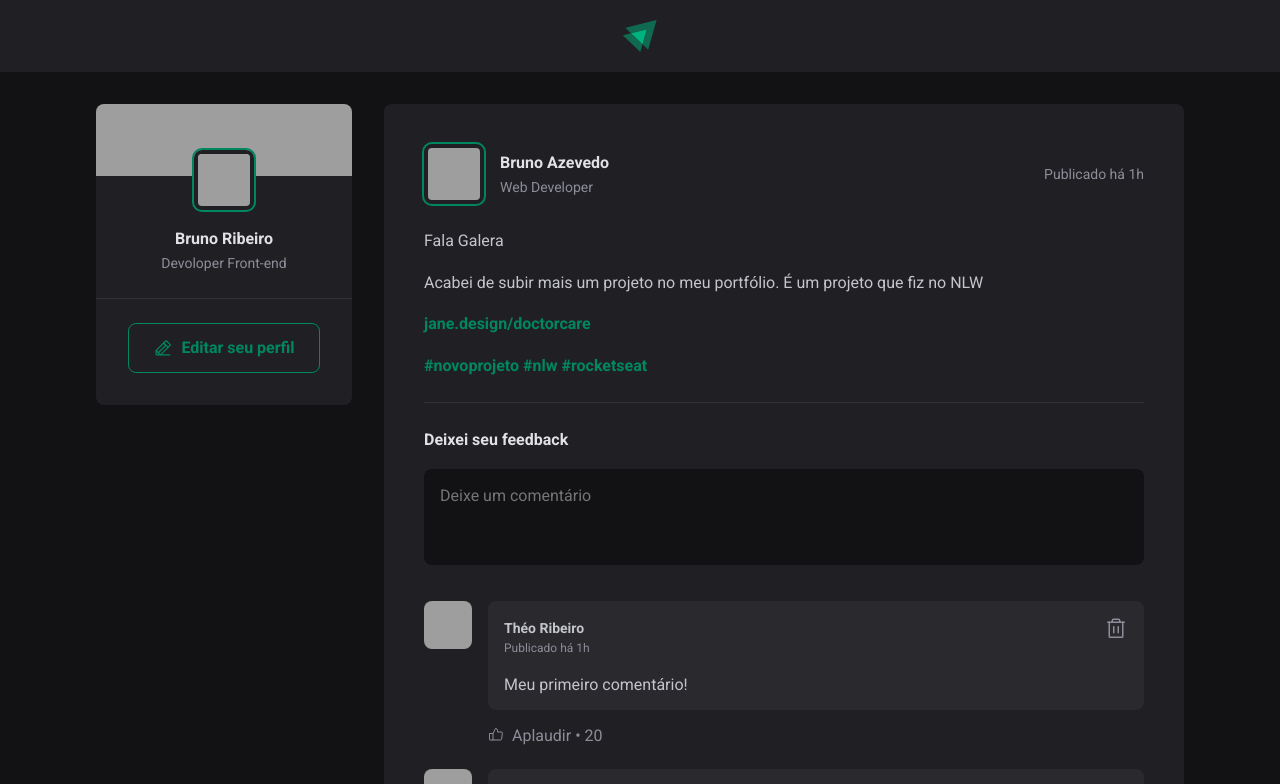
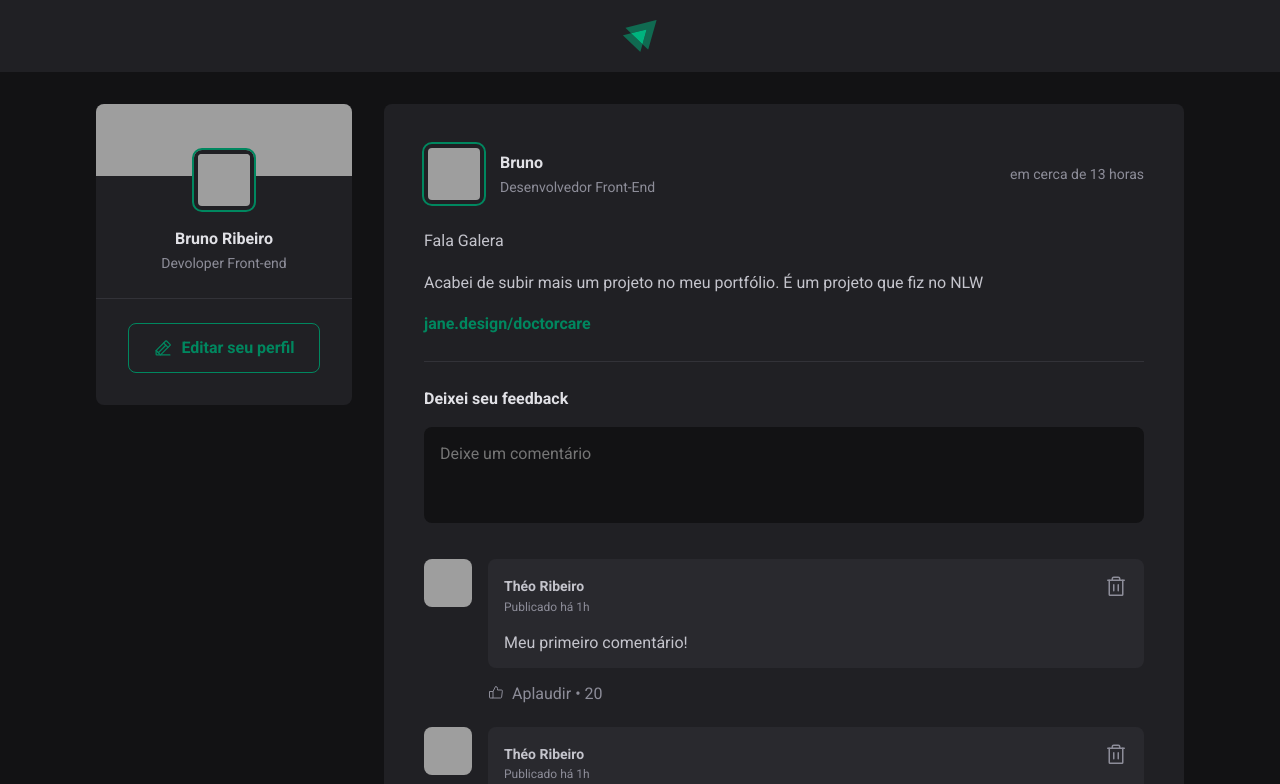
Before and after one commit to brunorazevedo/Project-Feed, a React (Vite) app: page / in a window 1280 px wide. Shown: the top 784 px of the page. Built offline with nearby package versions, Linux system fonts and the light colour scheme; grey boxes are pictures that could not be loaded.

Commit message:
Inicio do conteúdo dinâmico

```diff
--- a/package.json
+++ b/package.json
@@ -9,6 +9,7 @@
     "preview": "vite preview"
   },
   "dependencies": {
+    "date-fns": "^2.29.2",
     "phosphor-react": "^1.4.1",
     "react": "^18.2.0",
     "react-dom": "^18.2.0"
--- a/src/App.jsx
+++ b/src/App.jsx
@@ -6,7 +6,43 @@
 import styles from './App.module.css';
 import './global.css';
 
+// author : {avatar_url:"", name: "", role: ""}
+// publishedAt: Date
+// content: String
 
+const posts = [
+  {
+    id: 1,
+    author: {
+      avatarUrl: 'https://github.com/brunorazevedo.png',
+      name: 'Bruno',
+      role: 'Desenvolvedor Front-End'
+    },
+    content: [
+      {type: 'paragraph', content:'Fala Galera',},
+      {type: 'paragraph', content:'Acabei de subir mais um projeto no meu portfólio. É um projeto que fiz no NLW'},
+      {type: 'link', content: 'jane.design/doctorcare' },
+    ],
+    publishedAt: new Date('2022-08-18 09:30:00'),
+  },
+
+  {
+    id: 2,
+    author: {
+      avatarUrl: 'https://github.com/brunorazevedo.png',
+      nome: 'Theo Ribeiro',
+      role: 'Desenvolvedor Front-End',
+    },
+    content: [
+      {type: 'paragraph', content:'Fala Galera'},
+      {type: 'paragraph', content:'Acabei de subir mais um projeto no meu portfólio. É um projeto que fiz no NLW'},
+      {type: 'link', content: 'jane.design/doctorcare' },
+    ],
+    publishedAt: new Date('2022-08-18 09:30:00'),
+  },
+];
+
+//Iteração:  Reoetir alguma coisa, vou iterar sobre um array, vou percorrer um araay.
 
 export function App() {
   return (
@@ -15,19 +51,17 @@
       <Header />
 
       <div className={styles.wrapper}>
-
         <Sidebar />
-
         <main>
-          <Post
-          author="Bruno Ribeiro"
-          content="Primeira postagem"
-          />
-
-          <Post
-          author="Julia Miranda"
-          content="Segunda postagem"
-          />
+         {posts.map(post => {
+            return (
+            <Post
+            author={post.author}
+            content={post.content}
+            publishedAt={post.publishedAt}
+            />
+            )
+         })}
         </main>
       </div>
 
--- a/src/components/Post.jsx
+++ b/src/components/Post.jsx
@@ -1,34 +1,47 @@
+import { format, formatDistanceToNow} from 'date-fns';
+import ptBR from 'date-fns/locale/pt-BR';
+
 import { Avatar } from './Avatar';
 import { Comment } from './Comment';
 import styles from './Post.module.css';
 
-export function Post(){
+
+
+export function Post({author, publishedAt, content }){
+    const publishedAtDateFormatted =  format(publishedAt, "d de LLLL 'às' HH:mm'h'", {
+        locale: ptBR,
+    })
+
+    const publishedAtDateRelativeToNow = formatDistanceToNow(publishedAt,{
+        locale: ptBR,
+        addSuffix: true,
+    })
+
+
     return (
         <article className={styles.post}>
             <header>
                 <div className={styles.author}>
-                    <Avatar src="https://github.com/brunorazevedo.png" />
+                    <Avatar src={author.avatarUrl} />
                     <div className={styles.authorInfo}>
-                        <strong>Bruno Azevedo</strong>
-                        <span>Web Developer</span>
+                        <strong>{author.name}</strong>
+                        <span>{author.role}</span>
                     </div>
                 </div>
 
-                <time title="16 de Agosto ás 13:45" dateTime="2022-08-16 13:45:20">Publicado há 1h</time>
+                <time title={publishedAtDateFormatted} dateTime={publishedAt.toISOString()}>
+                    {publishedAtDateRelativeToNow}
+                </time>
             </header>
 
             <div className={styles.content}>
-                <p>Fala Galera </p>
-
-                <p>Acabei de subir mais um projeto no meu portfólio. É um projeto que fiz no NLW </p>
-
-                <p> <a  href="">jane.design/doctorcare</a></p>
-
-                <p>
-                    <a  href="">#novoprojeto </a>{' '}
-                    <a  href="">#nlw </a>{' '}
-                    <a  href="">#rocketseat</a>{' '}
-                </p>
+                {content.map(line =>{
+                    if(line.type === 'paragraph'){
+                        return <p>{line.content}</p>;
+                    }else if (line.type === 'link'){
+                        return <p><a href="">{line.content}</a></p>
+                    }
+                })}
             </div>
 
             <form className={styles.commentForm}>
```
Also changed, not shown: 1 other file (tests, documents, lock files or other folders).
